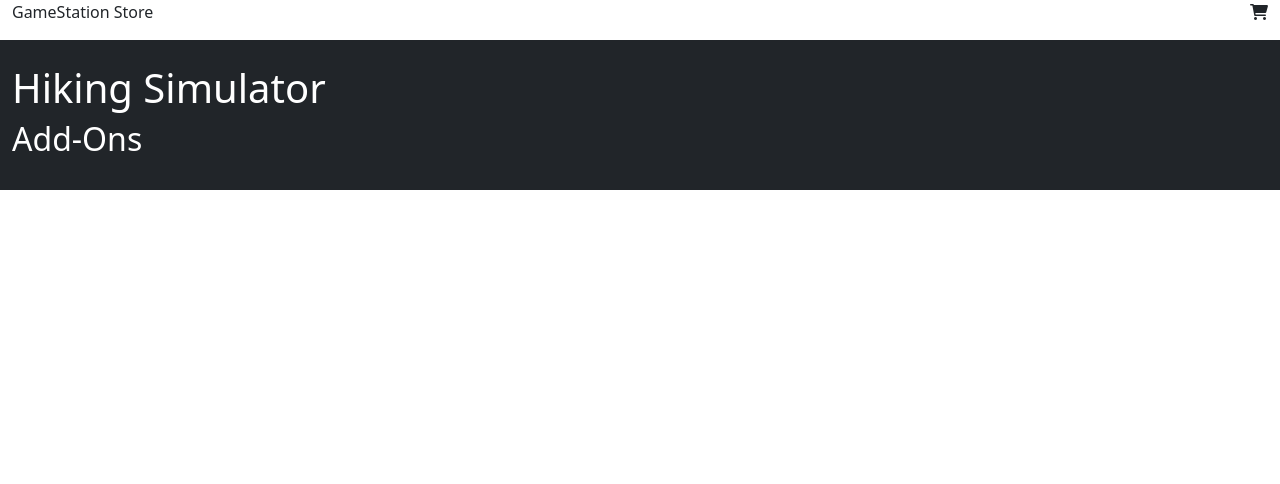
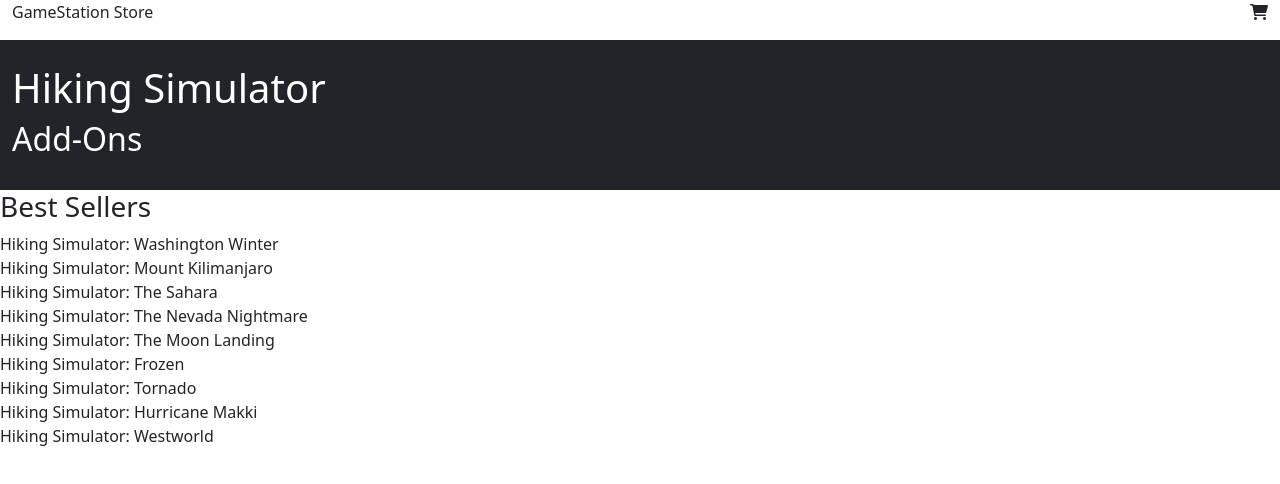
Before and after one commit to mrmakki12/dlc, a React (Create React App) app: page / in a window 1280 px wide. Shown: the top 484 px of the page. Built offline with nearby package versions, Linux system fonts and the light colour scheme.

Commit message:
DLC testing and dev started

```diff
--- /dev/null
+++ b/src/Components/DLC/DLC.js
@@ -0,0 +1,24 @@
+import React from "react";
+import { dlcs } from '../../static/dlc-data.js';
+
+export const DLC = () => {
+
+    return (
+        <div>
+            <div>
+                <h3>Best Sellers</h3>
+            </div>
+            <div>
+                {
+                    dlcs.map(dlc => {
+                        return (
+                            <div>
+                                {dlc.name}
+                            </div>
+                        )
+                    })
+                }
+            </div>
+        </div>
+    )
+}
--- a/src/app/App.js
+++ b/src/app/App.js
@@ -4,6 +4,7 @@ import './App.css';
 import { BrowserRouter, Routes, Route } from 'react-router-dom';
 // components
 import { Header } from '../Components/Header/Header.js';
+import { DLC } from '../Components/DLC/DLC';
 
 function App() {
   return (
@@ -13,6 +14,7 @@ function App() {
 
         </Routes>
         <Header />
+        <DLC />
       </BrowserRouter>
     </div>
   );
```
Also changed, not shown: 2 other files (tests, documents, lock files or other folders).
